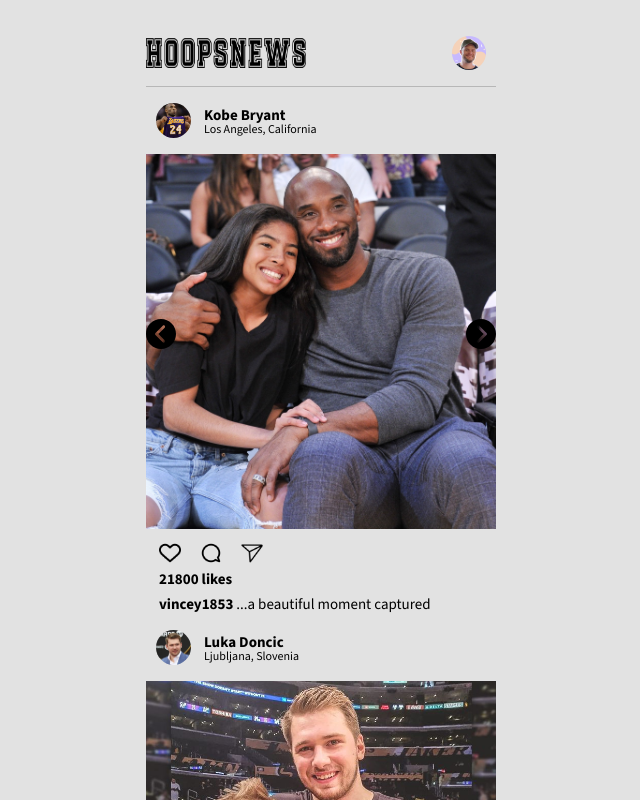
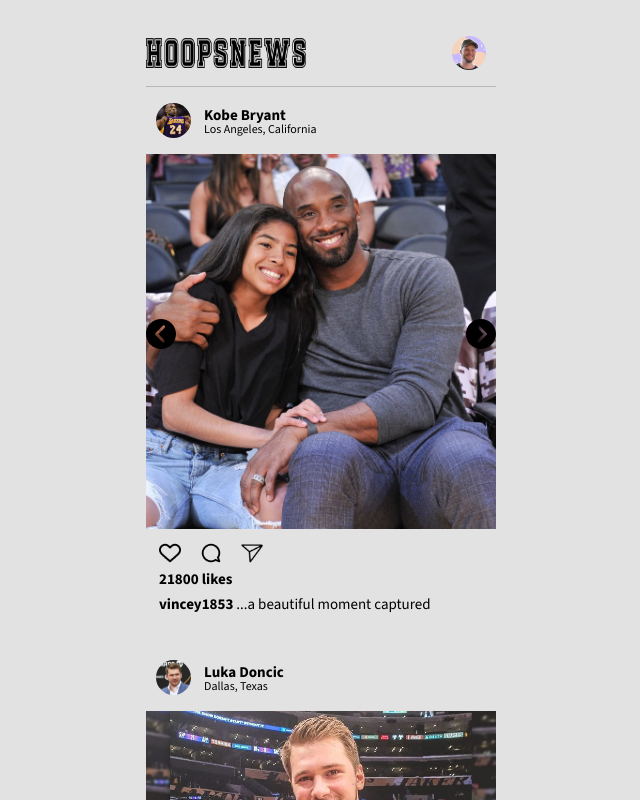
Before and after one commit to cdanderson76/cdaHoopsNews, a React (Vite) app: page / in a window 1280 px wide. Shown: the top 800 px of the page, without its empty margins (319-959 px from the left). Built offline with nearby package versions, Linux system fonts and the light colour scheme.

Commit message:
completed css

```diff
--- a/src/App.jsx
+++ b/src/App.jsx
@@ -1,14 +1,6 @@
 import './index.css'
-import hoopsnews1 from './images/HoopsNews2.png';
-import comment from './images/comment.png';
-import dm from './images/dm.png';
-import heart from './images/heart.png';
-import heartFilled from './images/heart-filled.png';
-import userAvatar from './images/user-avatar.png';
-import leftarrow from './images/left.svg';
-import rightarrow from './images/right.svg';
-import { posts } from './data';
-import { useState } from 'react';
+import Header from './components/Header';
+import PostList from './components/PostList';
 
 export default function App() {
 
@@ -19,93 +11,3 @@
     </main>
   )
 }
-
-function Header() {
-  return (
-    <header>
-      <img src={hoopsnews1} alt="hoopsnews title logo" className='main-title'/>
-      <img src={userAvatar} alt="user avatar pic" className='profile-pic'/>
-    </header>
-  )
-}
-
-function PostList() {
-
-  const myPosts = posts.map((post, index) => {
-    return (
-      <Post name={post.name}
-            post={post}
-            key={post.name}
-            username={post.username}
-            location={post.location}
-            avatar={post.avatar}
-            likes={post.likes}
-            index={index}
-            />
-    )
-  });
-
-  return (
-    <div>
-      {myPosts}
-    </div>
-  )
-}
-
-function Post({name,
-               username,
-               location,
-               avatar,
-               likes,
-               post,
-               mapIndex}) {
-
-  const [ index, setIndex ] = useState(0);
-  const [ showLiked, setShowLiked ] = useState(false);
-
-  function nextPic() {
-    if(index < post.post.length - 1) {
-      setIndex(prev => prev + 1);
-    } else if(index === post.post.length - 1) {
-      setIndex(0);
-    }
-  };
-
-  function prevPic() {
-    if(index > 0) {
-      setIndex(prev => prev - 1);
-    } else if(index === 0) {
-      setIndex(2);
-    }
-  }
-
-  function likePost() {
-    setShowLiked(prev => !prev);
-  }
-
-  return (
-    <>
-      <div className='info-container'>
-        <div>
-          <img src={avatar} alt="poster's avatar" className='avatar-image'/>
-        </div>
-        <div>
-          <h2>{name}</h2>
-          <p>{location}</p>
-        </div>
-      </div>
-      <div className='container'>
-        <img src={leftarrow} alt="" className='arrow left-arrow' onClick={prevPic}/>
-        <img src={post.post[index]} alt={post.name} className='main-image' />
-        <img src={rightarrow} alt="" className='arrow right-arrow' onClick={nextPic}/>
-        <div className='icon-container'>
-          <img src={showLiked ? heartFilled : heart} alt="" className='icons' onClick={likePost}/>
-          <img src={comment} alt="" className='icons'/>
-          <img src={dm} alt="" className='icons'/>
-        </div>
-        <h3>{showLiked ? likes + 1 : likes} likes</h3>
-        <p className='comment'><strong>{username}</strong> {post.comment[index]}</p>
-      </div>
-    </>
-  )
-}
--- /dev/null
+++ b/src/components/Header.jsx
@@ -0,0 +1,11 @@
+import hoopsnews1 from '../images/HoopsNews2.png';
+import userAvatar from '../images/user-avatar.png';
+
+export default function Header() {
+  return (
+    <header>
+      <img src={hoopsnews1} alt="hoopsnews title logo" className='main-title'/>
+      <img src={userAvatar} alt="user avatar pic" className='profile-pic'/>
+    </header>
+  )
+}
--- /dev/null
+++ b/src/components/Post.jsx
@@ -0,0 +1,64 @@
+import comment from '../images/comment.png';
+import dm from '../images/dm.png';
+import heart from '../images/heart.png';
+import heartFilled from '../images/heart-filled.png';
+import leftarrow from '../images/left.svg';
+import rightarrow from '../images/right.svg';
+import { useState } from 'react';
+
+export default function Post({name,
+  username,
+  location,
+  avatar,
+  likes,
+  post}) {
+
+const [ index, setIndex ] = useState(0);
+const [ showLiked, setShowLiked ] = useState(false);
+
+function nextPic() {
+  if(index < post.post.length - 1) {
+    setIndex(prev => prev + 1);
+    } else if(index === post.post.length - 1) {
+      setIndex(0);
+  }
+};
+
+function prevPic() {
+  if(index > 0) {
+    setIndex(prev => prev - 1);
+    } else if(index === 0) {
+    setIndex(2);
+  }
+}
+
+function likePost() {
+setShowLiked(prev => !prev);
+}
+
+return (
+<>
+<div className='info-container'>
+<div>
+<img src={avatar} alt="poster's avatar" className='avatar-image'/>
+</div>
+<div>
+<h2>{name}</h2>
+<p>{location}</p>
+</div>
+</div>
+<div className='container'>
+<img src={leftarrow} alt="" className='arrow left-arrow' onClick={prevPic}/>
+<img src={post.post[index]} alt={post.name} className='main-image' />
+<img src={rightarrow} alt="" className='arrow right-arrow' onClick={nextPic}/>
+<div className='icon-container'>
+<img src={showLiked ? heartFilled : heart} alt="" className='icons' onClick={likePost}/>
+<img src={comment} alt="" className='icons'/>
+<img src={dm} alt="" className='icons'/>
+</div>
+<h3>{showLiked ? likes + 1 : likes} likes</h3>
+<p className='comment'><strong>{username}</strong> {post.comment[index]}</p>
+</div>
+</>
+)
+}
--- /dev/null
+++ b/src/components/PostList.jsx
@@ -0,0 +1,25 @@
+import { posts } from '../data';
+import Post from './Post';
+
+export default function PostList() {
+
+  const myPosts = posts.map((post, index) => {
+    return (
+      <Post name={post.name}
+            post={post}
+            key={post.name}
+            username={post.username}
+            location={post.location}
+            avatar={post.avatar}
+            likes={post.likes}
+            index={index}
+            />
+    )
+  });
+
+  return (
+    <div>
+      {myPosts}
+    </div>
+  )
+}
--- a/src/data.js
+++ b/src/data.js
@@ -39,7 +39,7 @@
     {
         name: "Luka Doncic",
         username: "gus1819",
-        location: "Ljubljana, Slovenia",
+        location: "Dallas, Texas",
         avatar: lukaAvatar,
         post: [luka1, luka2, luka3],
         comment: [
--- a/src/index.css
+++ b/src/index.css
@@ -17,113 +17,106 @@
   justify-content: center;
   align-items: center;
   width: 100%;
-  /* height: 100vh; */
-  padding: 20px 0;
+  padding: 1.25rem 0;
   font-family: 'Source Sans 3', sans-serif;
   background-color: #e2e2e2;
 }
 
 .icon-container, .container p, h3 {
-  margin-left: 13px;
+  margin-left: 0.813rem;
 }
 
 header {
   display: flex;
   justify-content: space-between;
   align-items: center;
-  width: 350px;
-  height: 67px;
+  width: 21.875rem;
+  height: 4.19rem;
   border-bottom: 1px solid #00000031;
 }
 
 .main-title {
-  width: 160px;
-  height: 30px;
-  /* border: 2px solid black; */
+  width: 10rem;
+  height: 1.875rem;
 }
 
 .profile-pic {
-  width: 34px;
-  height: 34px;
+  width: 2.125rem;
+  height: 2.125rem;
   border-radius: 50%;
-  margin-right: 10px;
+  margin-right: 0.625rem;
 }
 
 .container {
-  width: 350px;
-  /* height: 545px; */
-  /* border: 2px solid black; */
+  width: 21.875rem;
   position: relative;
-  overflow: hidden;
+  margin-bottom: 1.875rem;
 }
 
 .info-container {
   display: flex;
   flex-direction: row;
   align-items: center;
-  width: 350px;
-  height: 67px;
-  /* border: 2px solid black; */
+  width: 21.875rem;
+  height: 4.19rem;
 }
 
 .avatar-image {
-  width: 35px;
-  height: 35px;
-  /* border: 2px solid black; */
+  width: 2.19rem;
+  height: 2.19rem;
   object-fit: cover;
   border-radius: 50%;
-  margin-left: 10px;
-  margin-top: 5.5px;
+  margin-left: 0.625rem;
+  margin-top: 0.344rem;
 }
 
 h2, .info-container div p {
-  margin-left: 13px;
+  margin-left: 0.813rem;
 }
 
 h2 {
-  font-size: 15px;
+  font-size: 0.94rem;
 }
 
 h3 {
-  margin-top: 5px;
-  font-size: 15px;
+  margin-top: 0.313rem;
+  font-size: 0.94rem;
 }
 
 .info-container div p {
-  margin-top: -4px;
-  font-size: 12px;
+  margin-top: -0.25rem;
+  font-size: 0.75rem;
   font-weight: 500;
 }
 
 .container .main-image {
-  width: 350px;
-  height: 375px;
-  /* border: 2px solid black; */
+  width: 21.875rem;
+  height: 23.44rem;
   object-fit: cover;
 }
 
 .icon-container {
   display: flex;
   justify-content: space-between;
-  width: 104px;
-  height: 22px;
-  margin-top: 8px;
+  width: 6.5rem;
+  height: 1.375rem;
+  margin-top: 0.5rem;
 }
 
 .icons {
-  width: 22px;
-  height: 22px;
+  width: 1.375rem;
+  height: 1.375rem;
 }
 
 .comment {
-  font-size: 15px;
-  margin-top: 5px;
+  font-size: 0.938rem;
+  margin-top: 0.313rem;
 }
 
 .arrow {
-  width: 30px;
-  height: 30px;
-  margin-top: 165px;
+  width: 1.875rem;
+  height: 1.875rem;
+  margin-top: 10.313rem;
 }
 
 .right-arrow {
```
